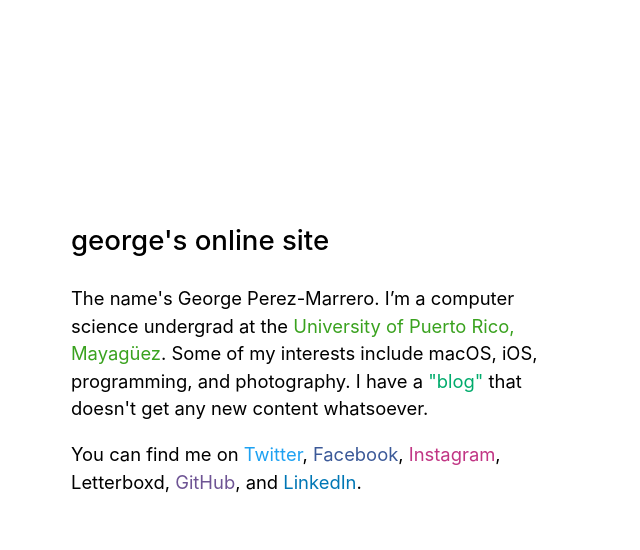
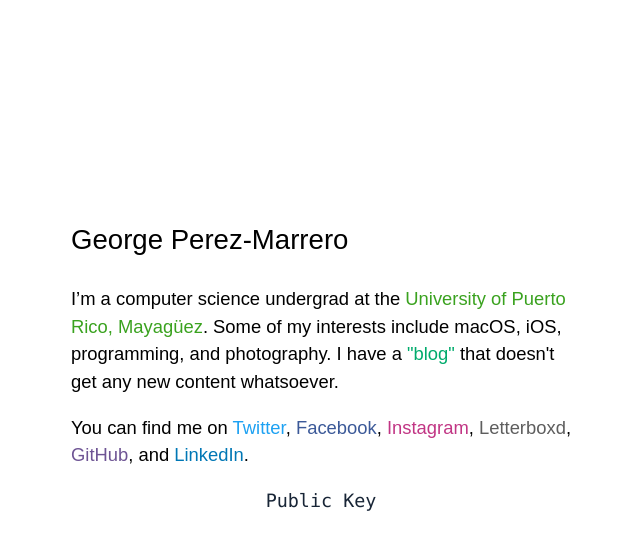
Before and after one commit to georgeperez/titanpointe.org, a Jekyll site: the page built from index.html, in a window 1280 px wide. Shown: the top 550 px of the page, without its empty margins (319-959 px from the left). Built offline with Jekyll 4.4.1, drawn with Linux system fonts in a browser that asks for light colours.

Commit message:
Added link hover styling, Keybase link

```diff
--- a/404.html
+++ b/404.html
@@ -9,5 +9,5 @@
     <h2>Not found</h2>
   </header>
 
-  <p>Oops! Seems like the URL moved or was removed. <a href="http://george.perez-marrero.com">Press here to go home</a>.</p>
+  <p>Oops! Seems like the URL moved or was removed. <a href="/">Press here to go home</a>.</p>
 </article>
--- a/_layouts/default.html
+++ b/_layouts/default.html
@@ -30,7 +30,7 @@
     <div id="wrapper">
         <header class="heading">
             <div class="inner">
-                <h2>george's online site</h2>
+                <a href="/"><h2>George Perez-Marrero</h2></a>
             </div><!--inner-->
         </header><!--heading-->
         <section id="main">
--- a/assets/css/style.css
+++ b/assets/css/style.css
@@ -4,18 +4,21 @@
     margin: 0;
     padding: 0;
     background-color: rgb(255,255,255);
-    font-family: -apple-system, 'BlinkMacSystemFont', 'Helvetica Neue', sans-serif;
+    font-family: sans-serif;
     font-size: 1.15em;
 }
 
 a,
 a:visited {
-  color: rgb(0,0,0);
+  color: #182536;
   text-decoration: none
 }
-a:active {
-  color: rgb(0,122,255);
+
+a:hover {
+    color: #FFFFFF;
+    background-color: #182536
 }
+
 p,
 h1,
 h2,
@@ -23,7 +26,7 @@
 h4,
 h5,
 h6 {
-  color: rgb(000,000,000);
+  color: #000000;
 }
 
 article {
@@ -41,33 +44,91 @@
   text-decoration: none
 }
 
+#gpg p{
+    font-family: Menlo;
+    text-align: center
+}
+
 /* External Links */
 
-a.uprm, a:active.uprm, a:visited.uprm {
+a.uprm,
+a:visited.uprm {
     color: #3AA21F;
 }
 
-a.medium, a:active.medium, a:visited.medium {
+a:hover.uprm {
+    color: #FFFFFF;
+    background-color: #3AA21F
+}
+
+a.medium,
+a:visited.medium {
     color: #00ab6c;
 }
 
-a.twitter, a:active.twitter, a:visited.twitter {
+a:hover.medium {
+    color: #FFFFFF;
+    background-color: #00ab6c
+}
+
+a.twitter,
+a:visited.twitter {
     color: #1da1f2;
 }
 
-a.facebook, a:active.facebook, a:visited.facebook {
+a:hover.twitter {
+    color: #FFFFFF;
+    background-color: #1da1f2
+}
+
+a.facebook,
+a:visited.facebook {
     color: #3b5998;
 }
 
-a.instagram, a:active.instagram, a:visited.instagram {
+a:hover.facebook {
+    color: #FFFFFF;
+    background-color: #3b5998
+}
+
+a.instagram,
+a:visited.instagram {
     color: #c13584;
 }
 
-a.github, a:active.github, a:visited.github {
+a:hover.instagram {
+    color: #FFFFFF;
+    background-color: #c13584
+}
+
+a.letterboxd,
+a:visited.letterboxd {
+    color: #5e5e5e;
+}
+
+a:hover.letterboxd {
+    color: #FFFFFF;
+    background-color: #5e5e5e
+}
+
+a.github,
+a:visited.github {
     color: #6e5494;
 }
-a.linkedin, a:active.linkedin, a:visited.linkedin {
+
+a:hover.github {
+    color: #FFFFFF;
+    background-color: #6e5494
+}
+
+a.linkedin,
+a:visited.linkedin {
     color: #0077b5;
+}
+
+a:hover.linkedin {
+    color: #FFFFFF;
+    background-color: #0077b5
 }
 
 /* Adapted from Zackary Corbett */
--- a/index.html
+++ b/index.html
@@ -4,8 +4,14 @@
 ---
 <article>
 
-  <p>The name's George Perez-Marrero. I&rsquo;m a computer science undergrad at the <a class="uprm" href="http://math.uprm.edu/">University of Puerto Rico, Mayagüez</a>. Some of my interests include macOS, iOS, programming, and photography. I have a <a class="medium" href="https://medium.com/@george.perez.marrero">"blog"</a> that doesn't get any new content whatsoever.</p>
+  <p>I&rsquo;m a computer science undergrad at the <a class="uprm" href="http://math.uprm.edu/">University of Puerto Rico, Mayagüez</a>. Some of my interests include macOS, iOS, programming, and photography. I have a <a class="medium" href="https://medium.com/@george.perez.marrero">"blog"</a> that doesn't get any new content whatsoever.</p>
 
   <p>You can find me on <a class="twitter" href="https://twitter.com/georgeperez/">Twitter</a>, <a class="facebook" href="https://facebook.com/georgeperezmarrero/">Facebook</a>, <a class="instagram" href="https://instagram.com/georgeperez/">Instagram</a>, <a class="letterboxd" href="https://letterboxd.com/georgeperez/">Letterboxd</a>, <a class="github" href="https://github.com/georgeperez/">GitHub</a>, and <a class="linkedin" href="https://linkedin.com/in/georgeperezmarrero/">LinkedIn</a>.</p>
 
+    <div id="gpg">
+        <p>
+            <a href="https://keybase.io/georgeperezm/">Public Key</a>
+        </p>
+    </div>
+
 </article>
```
